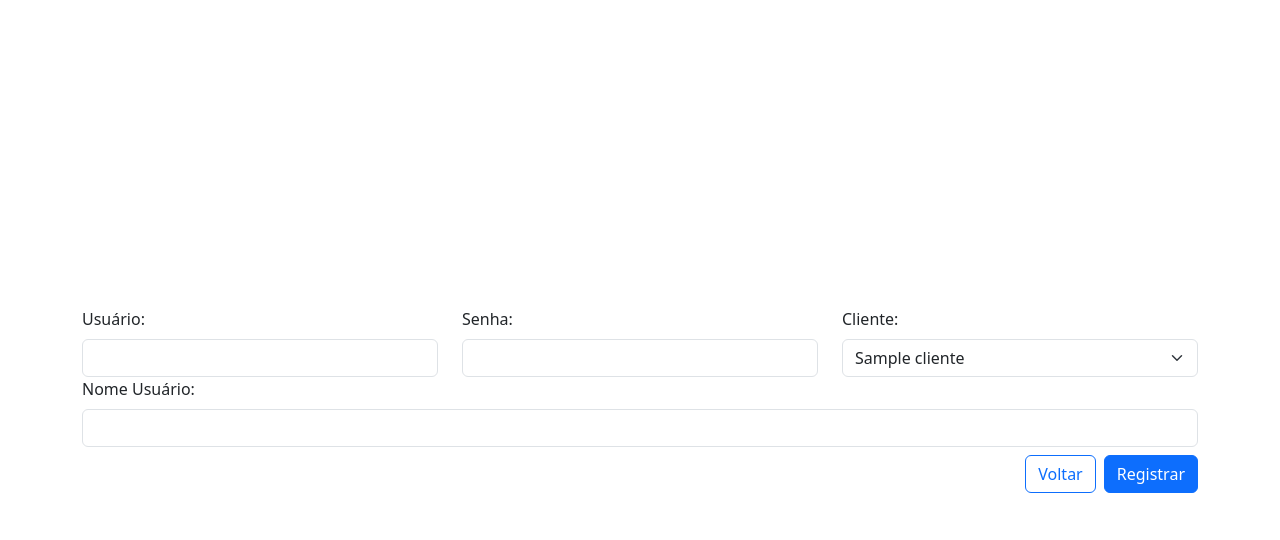
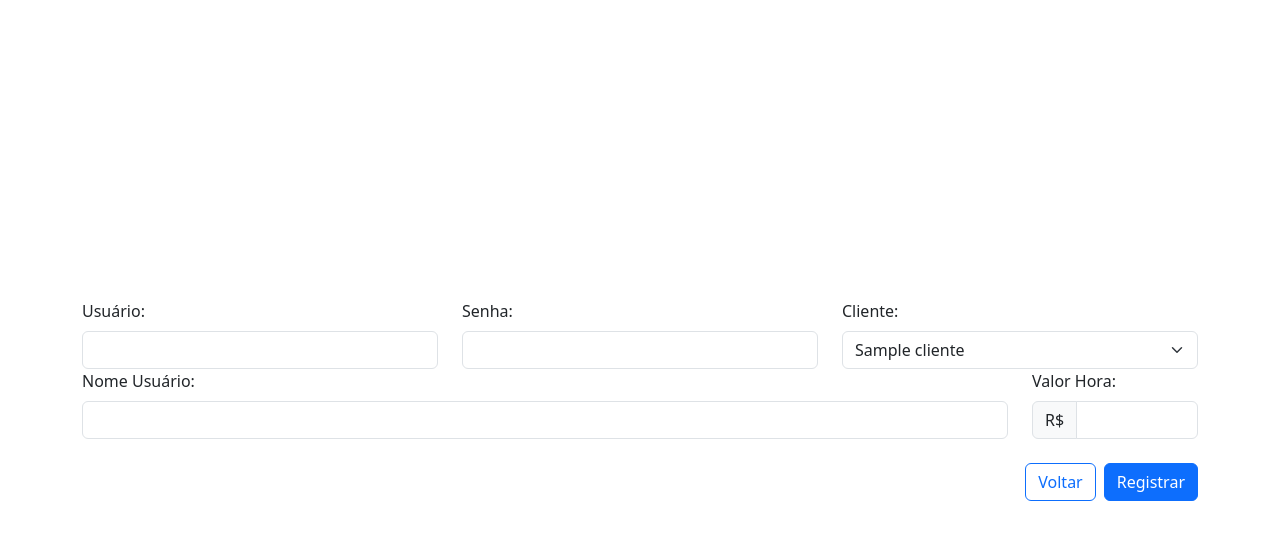
Before and after one commit to MatheusDevJob/controle-horas, a CodeIgniter 4 app: the page made by app/Views/criar_conta.php in a window 1280 px wide. Shown: the top 540 px of the page. Run offline with PHP 8.4 and a stand-in for CodeIgniter, Linux system fonts and the light colour scheme; the template is opened without the code that fills it: most values are stand-ins (such as "Sample title", 1, 10 or a date in 2020); some libraries are stand-ins or nearby versions.

Commit message:
novo campo, valor da hora

```diff
--- a/app/Controllers/Home.php
+++ b/app/Controllers/Home.php
@@ -102,13 +102,16 @@ class Home extends BaseController
         $senha                  = $this->request->getPost("senha");
         $userNome               = $this->request->getPost("userNome");
         $cliente64              = $this->request->getPost("cliente");
+        $valorHora              = $this->request->getPost("valorHora");
         $clienteID              = base64_decode($cliente64);
 
         $senha                  = password_hash($senha, PASSWORD_BCRYPT);
+        $valorHora              = str_replace(".", "", $valorHora);
+        $valorHora              = str_replace(",", ".", $valorHora);
 
 
         try {
-            $resposta           = $this->contaM->cadastrar($usuario, $senha, $userNome, $clienteID);
+            $resposta           = $this->contaM->cadastrar($usuario, $senha, $userNome, $clienteID, $valorHora);
         } catch (\Exception $e) {
             $resposta           = ["status" => false, "msg" => $e->getMessage()];
         }
--- a/app/Models/Conta_model.php
+++ b/app/Models/Conta_model.php
@@ -6,7 +6,7 @@ use CodeIgniter\Model;
 
 final class Conta_model extends Model
 {
-    function cadastrar($usuario, $senha, $userNome, $clienteID)
+    function cadastrar($usuario, $senha, $userNome, $clienteID, $valorHora)
     {
         try {
             $this->db->table("usuarios")
@@ -14,6 +14,7 @@ final class Conta_model extends Model
                 ->set("senha",              $senha)
                 ->set("user_nome",          $userNome)
                 ->set("cliente_fk",         $clienteID)
+                ->set("valor_hora",         $valorHora)
                 ->set("data_registro",      date("Y-m-d H:i:s"))
                 ->insert();
 
--- a/app/Views/criar_conta.php
+++ b/app/Views/criar_conta.php
@@ -15,6 +15,11 @@
     <link href="<?= base_url('toastr/toastr.min.css') ?>" rel="stylesheet" />
     <script src="<?= base_url('toastr/toastr.min.js') ?>"></script>
     <script>
+        $(document).ready(function() {
+            $('.maskMoney').mask('#.##0,00', {
+                reverse: true
+            });
+        })
         const spinner = '<i class="fa-solid fa-spinner fa-spin-pulse"></i>';
 
         function muda_status_botao(id_botao, texto, desabilitar) {
@@ -28,6 +33,7 @@
             const senha = $("#senha").val();
             const userNome = $("#userNome").val();
             const cliente = $("#cliente").val();
+            const valorHora = $("#valorHora").val();
 
             if (!usuario) {
                 $("#usuario").focus()
@@ -44,6 +50,11 @@
                 return;
             }
 
+            if (!valorHora) {
+                $("#valorHora").focus()
+                return;
+            }
+
             muda_status_botao("botaoRegistrar", "", true)
 
             $.ajax({
@@ -54,6 +65,7 @@
                     usuario,
                     senha,
                     cliente,
+                    valorHora,
                     userNome
                 },
                 success: function(response) {
@@ -102,6 +114,13 @@
                     <label for="userNome" class="form-label">Nome Usuário:</label>
                     <input type="text" class="form-control" id="userNome">
                 </div>
+                <div class="col-2">
+                    <label for="valorHora" class="form-label">Valor Hora:</label>
+                    <div class="input-group mb-3">
+                        <span class="input-group-text">R$</span>
+                        <input type="text" class="form-control maskMoney" id="valorHora">
+                    </div>
+                </div>
             </div>
             <button class="btn btn-primary mt-2 float-end" onclick="cadastrar()" id="botaoRegistrar">Registrar</button>
             <a class="btn btn-outline-primary mt-2 me-2 float-end" href="<?= base_url("/") ?>">Voltar</a>
```
